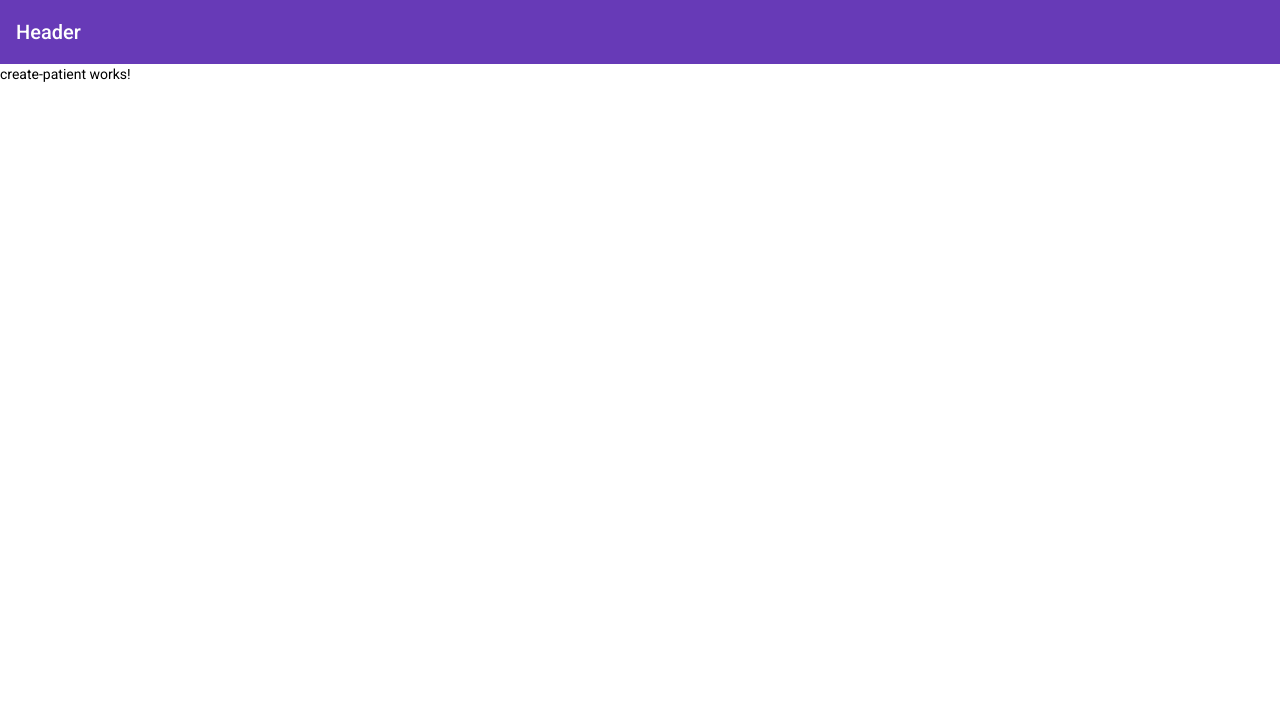
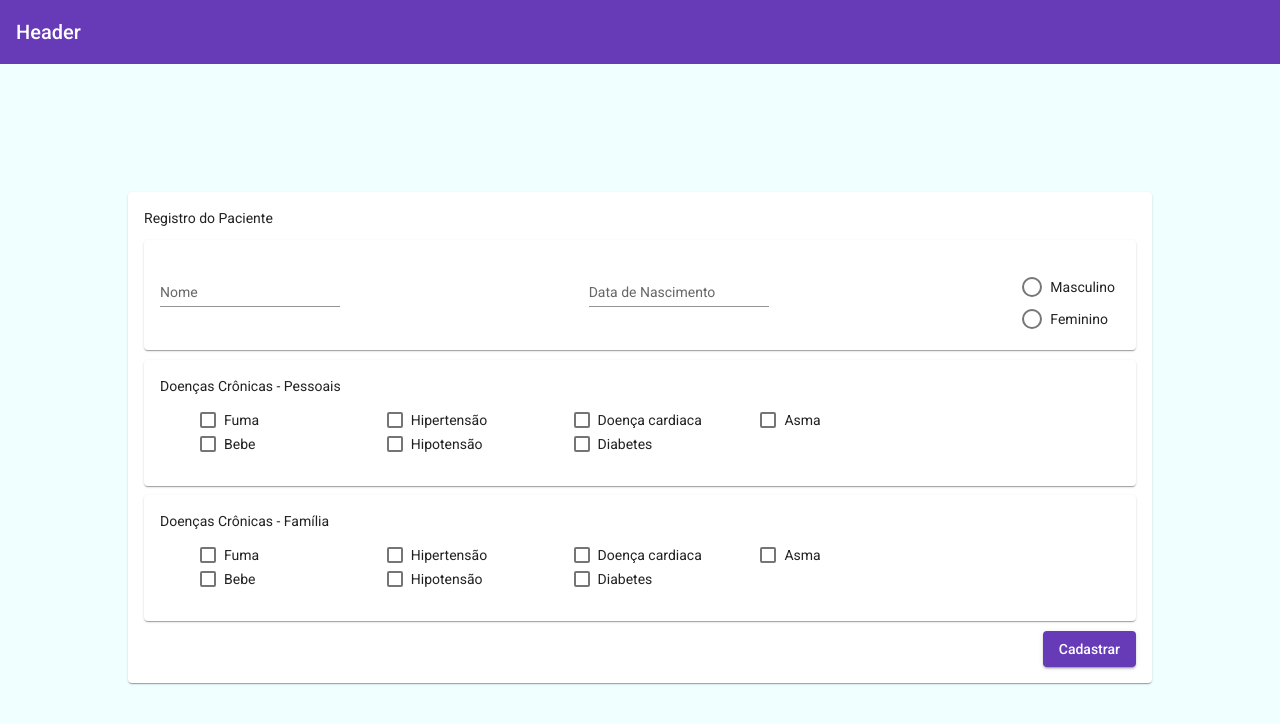
Before and after one commit to Eduardo123Andrade/web-saude, an Angular app in the folder frontend/: page / in a window 1280 px wide. Shown: the top 724 px of the page. Built offline with nearby package versions, Linux system fonts and the light colour scheme.

Commit message:
implementada a tela de cadastro de paciente

```diff
--- a/frontend/src/app/app.module.ts
+++ b/frontend/src/app/app.module.ts
@@ -5,6 +5,7 @@ import { MatInputModule } from '@angular/material/input'
 import { MatCardModule } from '@angular/material/card'
 import { MatToolbarModule } from '@angular/material/toolbar'
 import { MatButtonModule } from '@angular/material/button'
+import { MatCheckboxModule } from '@angular/material/checkbox'
 
 import { AppRoutingModule } from './app-routing.module';
 import { AppComponent } from './app.component';
@@ -12,6 +13,8 @@ import { HeaderComponent } from './component/header/header.component';
 import { LoginComponent } from './component/login/login.component';
 import { BrowserAnimationsModule } from '@angular/platform-browser/animations';
 import { CreatePatientComponent } from './component/create-patient/create-patient.component';
+import { MatRadioModule } from '@angular/material/radio';
+import { ChronicDiseasesComponent } from './component/chronic-diseases/chronic-diseases.component'
 
 @NgModule({
   declarations: [
@@ -19,6 +22,7 @@ import { CreatePatientComponent } from './component/create-patient/create-patien
     HeaderComponent,
     LoginComponent,
     CreatePatientComponent,
+    ChronicDiseasesComponent,
   ],
   imports: [
     BrowserModule,
@@ -29,6 +33,8 @@ import { CreatePatientComponent } from './component/create-patient/create-patien
     MatCardModule,
     MatToolbarModule,
     MatButtonModule,
+    MatRadioModule,
+    MatCheckboxModule
   ],
   providers: [],
   bootstrap: [AppComponent]
--- a/frontend/src/app/component/create-patient/create-patient.component.css
+++ b/frontend/src/app/component/create-patient/create-patient.component.css
@@ -0,0 +1,30 @@
+.container {
+    margin: 10%;
+}
+
+.personal-datails {
+    display: flex;
+    justify-content: space-between;
+    /* justify-content: flex-start; */
+
+}
+
+.example-radio-group {
+    display: flex;
+    flex-direction: column;
+    margin: 15px 0;
+  }
+
+  .example-radio-button {
+    margin: 5px;
+  }
+
+  mat-card {
+    margin-top: 1%;
+  }
+
+  .button {
+    margin-top: 1%;
+    display: flex;
+    justify-content: flex-end;
+  }
--- a/frontend/src/app/component/create-patient/create-patient.component.html
+++ b/frontend/src/app/component/create-patient/create-patient.component.html
@@ -1 +1,35 @@
-<p>create-patient works!</p>
+<mat-card class="container">
+    <p>Registro do Paciente</p>
+    <mat-card class="personal-datails">
+        <mat-form-field appearance="standard">
+            <mat-label>Nome</mat-label>
+            <input matInput placeholder="Placeholder">
+        </mat-form-field>
+
+        <mat-form-field appearance="standard">
+            <mat-label>Data de Nascimento</mat-label>
+            <input matInput placeholder="Placeholder">
+        </mat-form-field>
+
+        <mat-radio-group aria-labelledby="example-radio-group-label" class="example-radio-group" [(ngModel)]="gender">
+            <mat-radio-button class="example-radio-button" *ngFor="let gender of genders" [value]="gender"
+                (click)='teste()'>
+                {{gender}}
+            </mat-radio-button>
+        </mat-radio-group>
+    </mat-card>
+
+    <mat-card class="self-details">
+        <p>Doenças Crônicas - Pessoais</p>
+        <app-chronic-diseases></app-chronic-diseases>
+    </mat-card>
+
+    <mat-card class="family-details">
+        <p>Doenças Crônicas - Família</p>
+        <app-chronic-diseases></app-chronic-diseases>
+    </mat-card>
+
+    <div class="button">
+        <button mat-raised-button color="primary" (click)='teste()'>Cadastrar</button>
+    </div>
+</mat-card>
--- a/frontend/src/app/component/create-patient/create-patient.component.ts
+++ b/frontend/src/app/component/create-patient/create-patient.component.ts
@@ -6,10 +6,16 @@ import { Component, OnInit } from '@angular/core';
   styleUrls: ['./create-patient.component.css']
 })
 export class CreatePatientComponent implements OnInit {
+  gender: string = ''
+  genders: string[] = ['Masculino', 'Feminino']
 
   constructor() { }
 
   ngOnInit(): void {
   }
 
+  teste(){
+    console.log(this.gender)
+  }
+
 }
--- a/frontend/src/styles.css
+++ b/frontend/src/styles.css
@@ -1,4 +1,4 @@
 /* You can add global styles to this file, and also import other style files */
 
 html, body { height: 100%; }
-body { margin: 0; font-family: Roboto, "Helvetica Neue", sans-serif; }
+body { margin: 0; font-family: Roboto, "Helvetica Neue", sans-serif; background-color: azure;}
```
